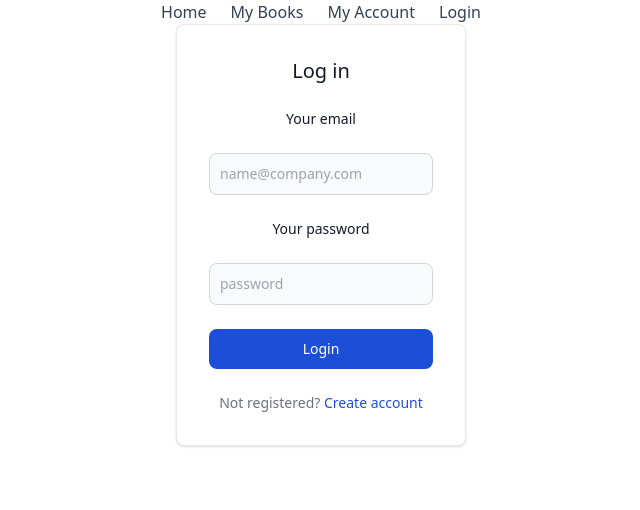
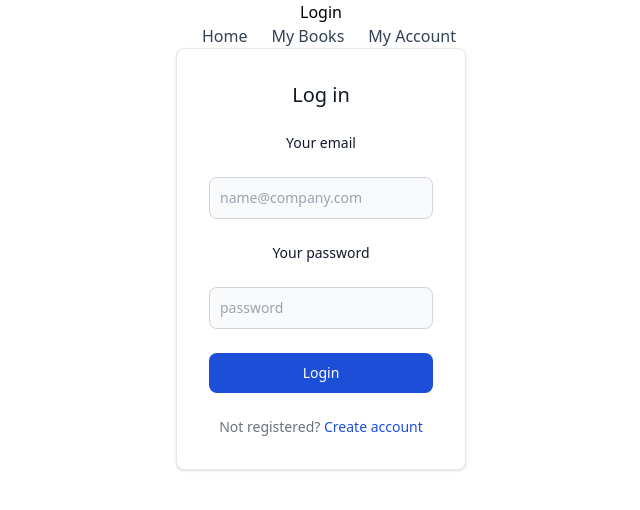
Before and after one commit to FrancoLepe/phase-4-myberry, a React (Create React App) app in the folder client/: page /login in a window 1280 px wide. Shown: the top 510 px of the page, without its empty margins (319-959 px from the left). Built offline with nearby package versions, Linux system fonts and the light colour scheme; no server answers.

Commit message:
changes hrefs to navlinks

```diff
--- a/client/src/components/Account.js
+++ b/client/src/components/Account.js
@@ -1,16 +1,14 @@
 import React from 'react'
-import NavBar from './NavBar'
-import Login from './Login'
-import CreateAccount from './CreateAccount'
+import { NavLink } from "react-router-dom";
 
 function Account({ currentUser, setCurrentUser }){
     return(
         <div>
         <div>Account</div>
         <br />
-        <a href="/login">Login</a>
+        <NavLink exact to='/login'>Login</NavLink>
         <br />
-        <a href="/createaccount">Create Account</a>
+        <NavLink exact to='/createaccount'>Create Account</NavLink>
   </div>
     )
 }
--- a/client/src/components/Login.js
+++ b/client/src/components/Login.js
@@ -1,5 +1,5 @@
 import React, { useState } from "react";
-import { useHistory } from "react-router-dom";
+import { Route, useHistory } from "react-router-dom";
 import API_URL from "../apiConfig.js";
 import NavBar from "./NavBar.js";
 
--- a/client/src/components/NavBar.js
+++ b/client/src/components/NavBar.js
@@ -6,13 +6,11 @@ function NavBar({ currentUser }) {
     const navClass = "rounded-lg px-3 py-2 text-slate-700 font-medium hover:bg-slate-100 hover:text-slate-900"
     return (
         <div className="sm:justify-center space-x-4">
-
+            {currentUser ? (<div >Welcome, {currentUser.fname} {currentUser.lname}!</div>) : <NavLink className='NavLink' exact to='/login'>Login</NavLink>}
             <div>
-
-                <a href="/" className={navClass}>Home</a>
-                <a href="/mybooks" className={navClass}>My Books</a>
-                <a href="/account" className={navClass}>My Account</a>
-                {currentUser ? (<div >Welcome, {currentUser.fname} {currentUser.lname}!</div>) : <a href='/login' className={navClass}>Login</a>}
+                <NavLink className={navClass} exact to='/'>Home</NavLink>
+                <NavLink className={navClass} exact to='/mybooks'>My Books</NavLink>
+                <NavLink className={navClass} exact to='/account'>My Account</NavLink>
             </div>
         </div>
     )
```
Also changed, not shown: client/src/index.js (+4 -4 lines).
